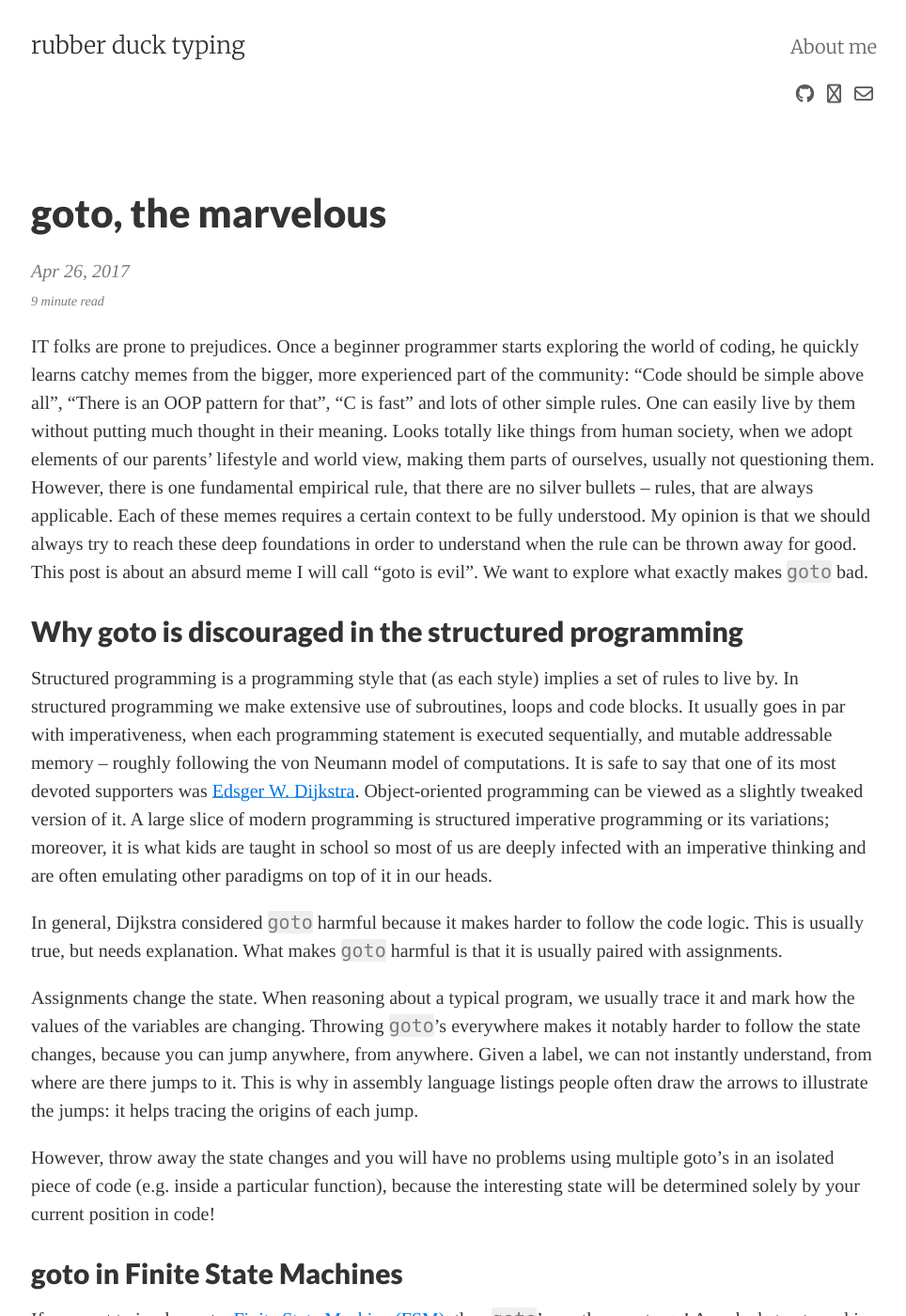
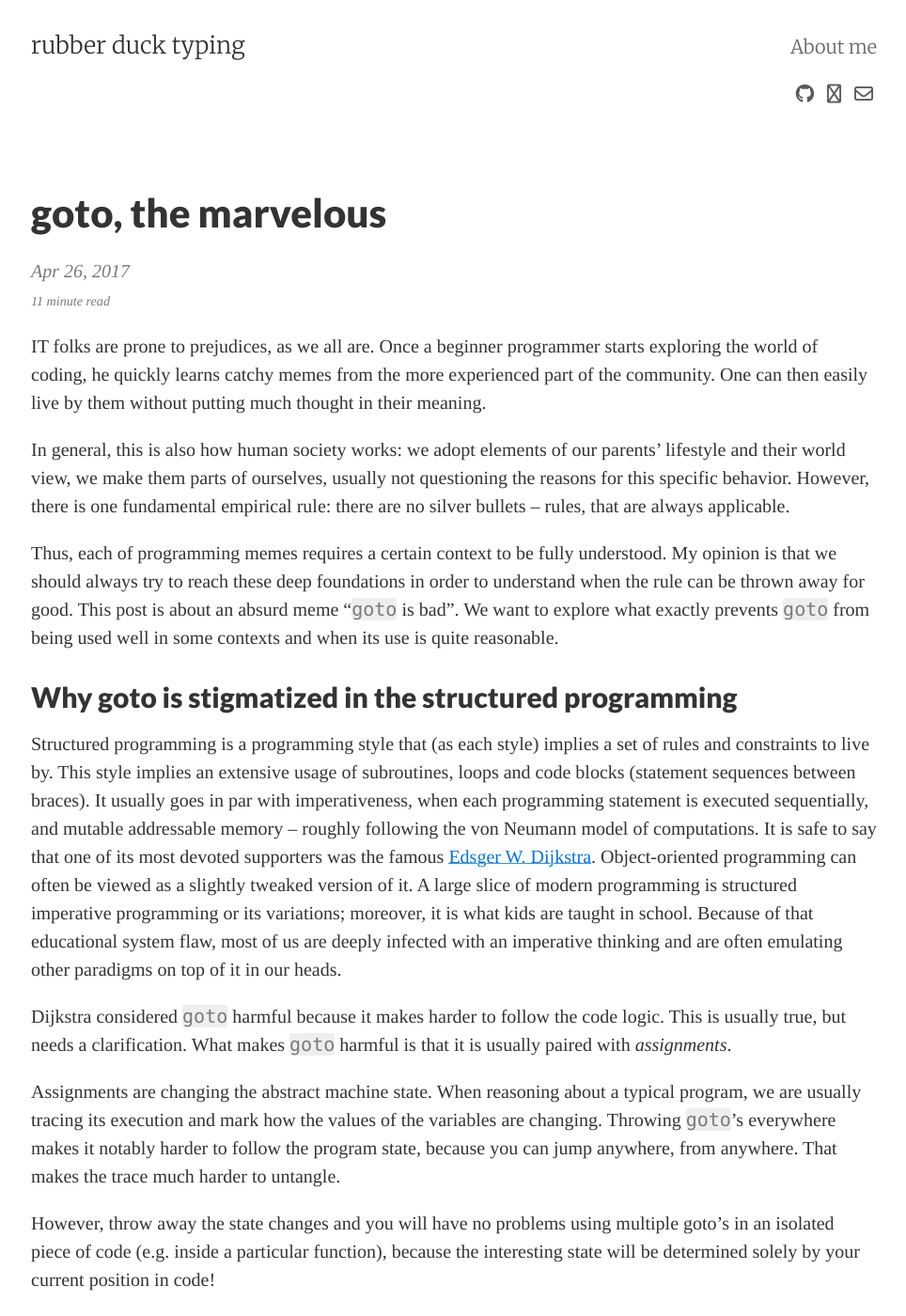
Before and after one commit to sayon/blog, a Jekyll site: the page built from _posts/2017-04-26-goto-the-marvelous.md, in a window 1280 px wide and 1400 px high. Shown: the whole window at 94% size, without its empty margins (157-1121 px from the left). Built offline with Jekyll 4.4.1, drawn with Linux system fonts in a browser that asks for light colours; nearby versions of some CDN libraries; comment, search, counter and statistics services are not loaded; some of the changed text lies outside the part shown.

Commit message:
Edit goto post

```diff
--- a/_posts/2017-04-26-goto-the-marvelous.md
+++ b/_posts/2017-04-26-goto-the-marvelous.md
@@ -6,35 +6,81 @@ tags: [c, c++, goto]
 comments: true
 ---
 
-IT folks are prone to prejudices.  Once a beginner programmer starts exploring the world of coding, he quickly learns catchy memes from the bigger, more experienced part of the community: "Code should be simple above all", "There is an OOP pattern for that", "C is fast" and lots of other simple rules.  One can easily live by them without putting much thought in their meaning. Looks totally like things from human society, when we adopt elements of our parents' lifestyle and world view, making them parts of ourselves, usually not questioning them. However, there is one fundamental empirical rule, that there are no silver bullets -- rules, that are always applicable. Each of these memes requires a certain context to be fully understood. My opinion is that we should always try to reach these deep foundations in order to understand when the rule can be thrown away for good.  This post is about an absurd meme I will call "goto is evil". We want to explore what exactly makes `goto` bad.
+IT folks are prone to prejudices, as we all are.  Once a beginner programmer
+starts exploring the world of coding, he quickly learns catchy memes from the
+more experienced part of the community. One can then easily live by them
+without putting much thought in their meaning.
 
-## Why goto is discouraged in the structured programming
+In general, this is also how human society works: we adopt elements
+of our parents' lifestyle and their world view, we make them parts of ourselves,
+usually not questioning the reasons for this specific behavior. However, there
+is one fundamental empirical rule: there are no silver bullets -- rules,
+that are always applicable.
 
-Structured programming is a programming style that (as each style) implies a set of rules to live by. In structured programming we make extensive use of subroutines, loops and code blocks. It usually goes in par with imperativeness, when each programming statement is executed sequentially, and mutable addressable memory -- roughly following the von Neumann model of computations. It is safe to say that one of its most devoted supporters was [Edsger W. Dijkstra](https://en.wikipedia.org/wiki/Edsger_W._Dijkstra). Object-oriented programming can be viewed as a slightly tweaked version of it. A large slice of modern programming is structured imperative programming or its variations; moreover, it is what kids are taught in school so most of us are deeply infected with an imperative thinking and are often emulating other paradigms on top of it in our heads.
+Thus, each of programming memes requires a certain context to be fully
+understood. My opinion is that we should always try to reach these deep
+foundations in order to understand when the rule can be thrown away for good.
+This post is about an absurd meme "`goto` is bad". We want to explore what
+exactly prevents `goto` from being used well in some contexts and when its use
+is quite reasonable.
 
-In general, Dijkstra considered `goto` harmful because it makes harder to follow the code logic. This is usually true, but needs explanation. What makes `goto` harmful is that it is usually paired with assignments.
+## Why goto is stigmatized in the structured programming
 
-Assignments change the state. When reasoning about a typical  program, we usually trace it and mark how the values of the variables are changing. Throwing `goto`’s everywhere makes it notably harder to follow the state changes, because you can jump anywhere, from anywhere. Given a label, we can not instantly understand, from where are there jumps to it.
-This is why in assembly language listings people often draw the arrows to illustrate the jumps: it helps tracing the origins of each jump.
+Structured programming is a programming style that (as each style) implies a
+set of rules and constraints to live by. This style implies an extensive usage
+of subroutines, loops and code blocks (statement sequences between braces). It
+usually goes in par with imperativeness, when each programming statement is
+executed sequentially, and mutable addressable memory -- roughly following the
+von Neumann model of computations.  It is safe to say that one of its most
+devoted supporters was the famous [Edsger W. Dijkstra](https://en.wikipedia.org/wiki/Edsger_W._Dijkstra).
+Object-oriented programming can often be viewed as a slightly tweaked version
+of it.  A large slice of modern programming is structured imperative
+programming or its variations; moreover, it is what kids are taught in school.
+Because of that educational system flaw, most of us are deeply infected with an
+imperative thinking and are often emulating other paradigms on top of it in our
+heads.
 
-However, throw away the state changes and you will have no problems using multiple goto’s in an isolated piece of code (e.g. inside a particular function), because the interesting state will be determined solely by your current position in code!
+Dijkstra considered `goto` harmful because it makes harder to follow the code
+logic. This is usually true, but needs a clarification. What makes `goto`
+harmful is that it is usually paired with _assignments_.
+
+Assignments are changing the abstract machine state. When reasoning about a
+typical program, we are usually tracing its execution and mark how the values
+of the variables are changing. Throwing `goto`’s everywhere makes it notably
+harder to follow the program state, because you can jump anywhere, from
+anywhere. That makes the trace much harder to untangle.
+
+However, throw away the state changes and you will have no problems using
+multiple goto’s in an isolated piece of code (e.g. inside a particular
+function), because the interesting state will be determined solely by your
+current position in code!
 
 
+## Finite State Machines
 
-## goto in Finite State Machines
+If we want to implement a [Finite State Machine (FSM)](https://en.wikipedia.org/wiki/Finite-state_machine), then `goto`’s are
+the way to go! A such abstract machine consists of:
 
-If we want to implement a [Finite State Machine (FSM)](https://en.wikipedia.org/wiki/Finite-state_machine), then `goto`’s are the way to go! A such abstract machine consists of:
+- a set of states (C labels). One state is marked as an _initial state_.
+- input (sequence of global events, f.e., character input, received network packets, any user actions)
+- output (sequence of global actions, _responses_ of the system: send packets or control signals to the connected hardware, output etc.)
+- for each state, a set of rules to jump to other states based on the current input.
 
-- a set of states (C labels). One state is marked as an initial state.
-- input (sequence of global events, f.e., character input, received network packets, any user actions)
-- output (sequence of global actions, responses of the system: sending packets, control signal to the connected hardware, if we are building an embedded system etc)
-- a set of rules to change the current state based on the input element.
+We start in the initial state and perform jumps between states based on the
+current input value. As you see, this machine has no memory. If we are
+implementing them in a language such as C, its state will be characterized
+solely by the position in the code we are currently at.
 
-We start in the initial state and perform jumps between states based on the current input value. As you see, this machine has no memory, and its state is solely characterized by the position in the code we are currently at.
+Crafting a FSM is equivalent to crafting an algorithm to solve a problem. They
+are not expressive enough to solve all problems Turing-machines can digest.
+Nevertheless they are not only potent, but very convenient for some tasks such
+as template matching in strings, implementing network protocols and robot controlling tasks.
 
-Crafting a FSM is equivalent to crafting an algorithm to solve a problem. They are not expressive enough to solve all problems Turing-machines can digest. Nevertheless they are not only potent, but very convenient for some tasks such as template matching in strings, network protocols and robot controlling tasks.
-
-Here is a toy example, taken from [this book](http://www.apress.com/us/book/9781484224021). It checks whether the input string containing only characters 0 and 1 contains an even number of ones. It is common to draw nice diagrams for FSM, such as this one, showing states as circles and transitions based on input symbols.
+Here is a toy example, taken from
+[my book](http://www.apress.com/us/book/9781484224021). It checks whether the
+input string containing only characters 0 and 1 contains an even number of
+ones. It is common to draw nice diagrams for FSM, such as this one, showing
+states as circles and transitions as arrows between them.
 
 
 ![fsm_example](/images/posts/2017-04-26-goto-the-marvelous/fsm_parity_example.png)
@@ -77,14 +123,30 @@ int main(void) {
 }
 {% endhighlight %}
 
-### Finite State Machines and model checking
-An additional benefit is that there exist a quite powerful verification technique called model checking which allows you to reason about the program properties if is possible to encode the said program as a finite automaton. Furthermore, there are tools to generate C code automatically for a drawn diagram. It is easy to visualize the bugs this way, because in many cases they are of type "For a state S we have no rule for a possible global event E".
+### Model checking
+An additional benefit is that there exist a quite powerful verification
+technique called __model checking__ which allows you to reason about the program
+properties if the said program is encoded as a finite state machine. You can
+reason about them using temporal logic, checking properties such as "If
+I got into the state A, I will never reach the state B from there".
+The model checkers can often generate C program automatically from a FSM
+description.
 
-TODO an example
+For examples of what model checking tools are capable of, I recommend you this
+[exercise page](http://spinroot.com/spin/Man/Exercises.html) for SPIN model
+checker.
 
 ## Deinitializing resources
 
-C++ has a nice feature C lacks. It can automatically call object destructors whenever the object's lifetime is over. For example, in the following code the destructor for an object `myC` will be automatically called after we reach the closing bracket.  But it gets better: every time you are writing a return statement, everything that exists in the surrent stack frame gets automatically destroyed in the correct order (reversed to the initialization order).  Consider this function, which returns the error code and uses three objects: `myA`, `myB` and `myC`.
+C++ has a nice feature C lacks. It can automatically call object destructors
+whenever the object's lifetime is over. For example, in the following code the
+destructor for an object `myC` will be automatically called after we reach the
+closing bracket. But it gets better: every time you are writing a return
+statement, everything that exists in the surrent stack frame gets automatically
+destroyed in the correct order (reversed initialization order).
+Consider this function, which returns the error code and uses three objects:
+`myA`, `myB` and `myC`. The respective classes should have defined destructors
+which free all associated resources.
 
 
 {% highlight c %}
@@ -106,7 +168,11 @@ int f() {
 }
 {% endhighlight %}
 
-In C we often want to do the same thing, but we do not have that luxury of automatically called destructors. It is, however, very important do to because some structures have dynamically allocated fields or are associated with other resources such as file descriptors.
+In C we often want to do the same thing, but we do not have that luxury of
+automatically calling anything. It is, however, very important do to because
+some structures have dynamically allocated fields or are associated with other
+resources such as file descriptors. It can easily leak resources. So, to
+do things right, we have to produce quite a mess:
 
 {% highlight c %}
 int f() {
@@ -123,16 +189,22 @@ int f() {
 }
 {% endhighlight %}
 
-Imagine you had 5 structures to work with, this straightforward approach is going to turn your code into nightmare! However, with the help of `goto`s we are going to exploit a nice little trick. It bases on the fact that all such branches can be ordered by inclusion: each branch looks exactly  like some other branch preceded by an additional `deinit`:
+Imagine you had 5 structures to work with, this straightforward approach is
+going to turn your code into nightmare! However, with the help of `goto`s we
+are going to exploit a nice little trick. It bases on the fact that all such
+branches can be ordered by inclusion: each branch looks exactly  like some
+other branch preceded by an additional `deinit`:
 
 {% highlight c %}
--
+//
                                    return 0;
                   sa_deinit( &a ); return 0;
 sb_deinit( &b ); sa_deinit( &a ); return 0;
 {% endhighlight %}
 
-If we throw labels in between we could jump to any statement in this sequence. This way we are going to refactor the example above to look like this:
+If we throw labels in between we could jump to any statement in this sequence.
+Then all following statements will be executed as well.  This way we are going
+to refactor the example above to look like this:
 
 {% highlight c %}
 int f() {
@@ -155,12 +227,16 @@ fail:
 }
 {% endhighlight %}
 
-Isn't it way nicer that what we have seen before? Additionally, no assignments are performed hence no fuss about `goto` evilness at all.
+Isn't it way nicer that what we have seen before? Additionally, no assignments
+are performed hence no fuss about `goto` evilness at all.
 
 
 ## Computed goto
 
-Computed `goto`s are a non-standard feature supported by many popular C and C++ compilers. Basically, it allows to store a label into a variable and perform jumps to it. It differs from calling function by pointer because no return is ever performed.  The simplest case is shown below:
+Computed `goto`s are a non-standard feature supported by many popular C and C++
+compilers. Basically, it allows to store a label into a variable and perform
+jumps to it. It differs from calling function by pointer because no return is
+ever performed. The simplest case is shown below:
 
 {% highlight c %}
 #include <stdio.h>
@@ -178,8 +254,16 @@ label:
 }
 {% endhighlight %}
 
-We are taking raw label address using an unusual double ampersand syntax and then perform a `goto` on it. Notice the additional asterisk before `goto` operand. When launched, this program will output `Did jump`.
-Where can we use it? There is nothing we can gain from it comparing to existing language constructions, but we surely can gain performance sometimes. A case that comes to my mind is a bytecode interpreter (but I have written hell of a ton of them, so I should be quite biased). The instruction fetching takes typically no less than 30% of the execution time, and computed `goto`s allow one to speed up exactly this part of program execution.
+We are taking raw label address using an unusual double ampersand syntax and
+then perform a `goto`. Notice the additional asterisk before `goto`
+operand. When launched, this program will output `Did jump`.
+
+Where can we use such a feature? Expressivity wise, it is not very interesting.
+However, sometimes we can get a speedup. A case that comes to my mind is a
+bytecode interpreter (but I have written hell of a ton of them, so I should be
+quite biased towards them). The instruction fetching takes typically no less
+than 30% of the execution time, and computed `goto`s allow one to speed up
+exactly this part of program execution.
 
 Without computed `goto`s:
 
@@ -227,6 +311,7 @@ int main() {
 }
 {% endhighlight %}
 
+
 With computed gotos:
 
 {% highlight c %}
@@ -273,4 +358,29 @@ int main() {
 }
 {% endhighlight %}
 
-We replaced `switch` with an array storing the address of an instruction handler. Each time we fetch an instruction, we are using its bytecode as an offset in this array. After taking an address from there, we jump to it.  The larger the instruction set and the `switch` gets, the more noticeable gets the difference in a real world program.
+We replaced `switch` with an array storing the address of an instruction
+handler. Each time we fetch an instruction, we are using its bytecode as an
+offset in this array. After taking an address from there, we jump to it.  The
+larger the instruction set and the `switch` gets, the more noticeable gets the
+difference in a real world program.
+
+Using `switch` slow us down for two reasons:
+- It is forced to perform the bounds check according to C standard. If no
+ `case` exists for a `switch` expression, and the `default` case is missing as
+ well, no part of the `switch` body is executed (check C99 standard, Section
+ 6.8.4.2). Computed `goto` will just result in an undefined behavior in case
+ of an invalid opcode.
+- When using `switch`, there is a single point where the decision about where
+ are we going is taken. In case of computed `goto`, such decisions are taken
+ at the end of each instruction handler. It makes CPU hold separate prediction
+ histories for each decision making point, which is good for dynamic
+ branch-predicting algorithms.
+
+It should be noted, that starting with Haswell architecture the branch
+prediction algorithms were tuned the way `switch`es are better predicted, so
+the performance gain from using computed `goto`s is not that substantial.
+
+P.S. If you really want to make a faster interpreter, consider implementing
+indirect threaded code, direct threaded code or write a JIT compiler.
+Computed `goto` is not a magical thing to make your interpreter as fast as
+possible.
```
Also changed, not shown: other parts of _posts/2017-04-26-goto-the-marvelous.md (+2 -2 lines).
